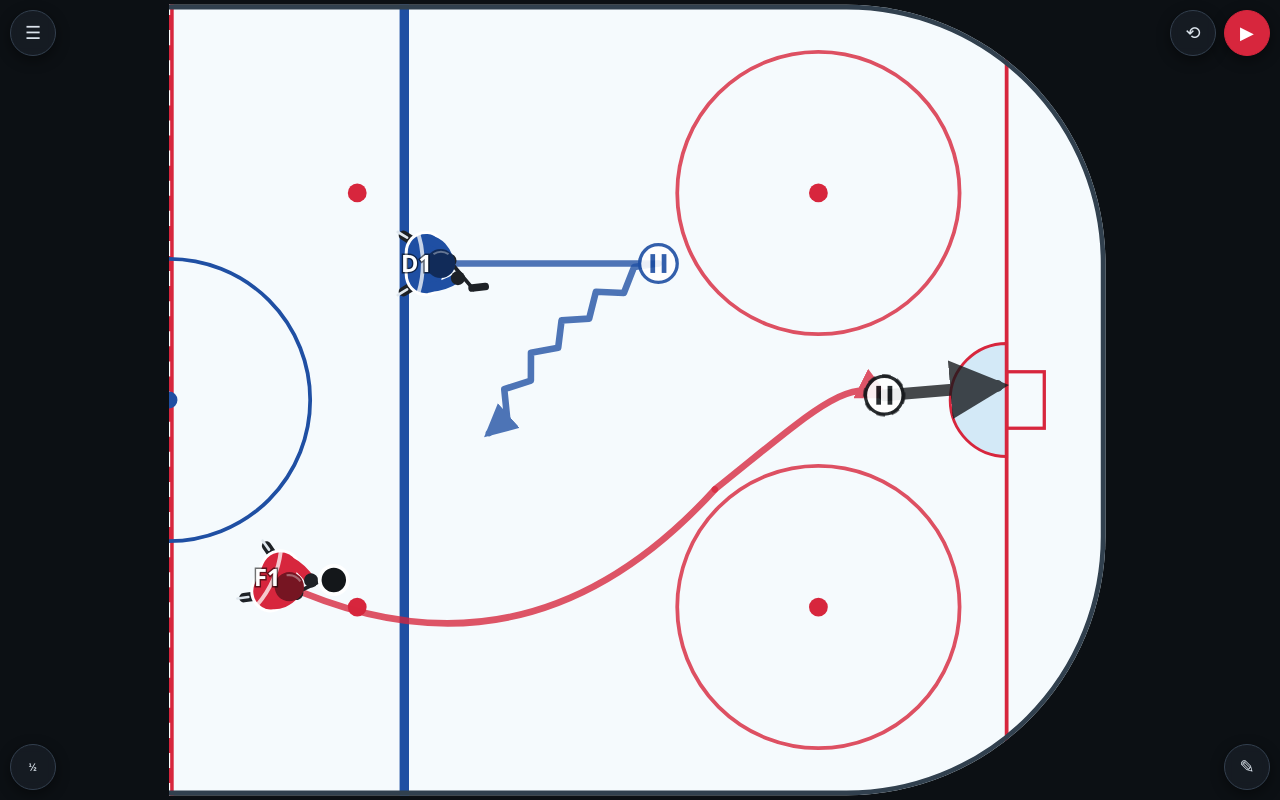
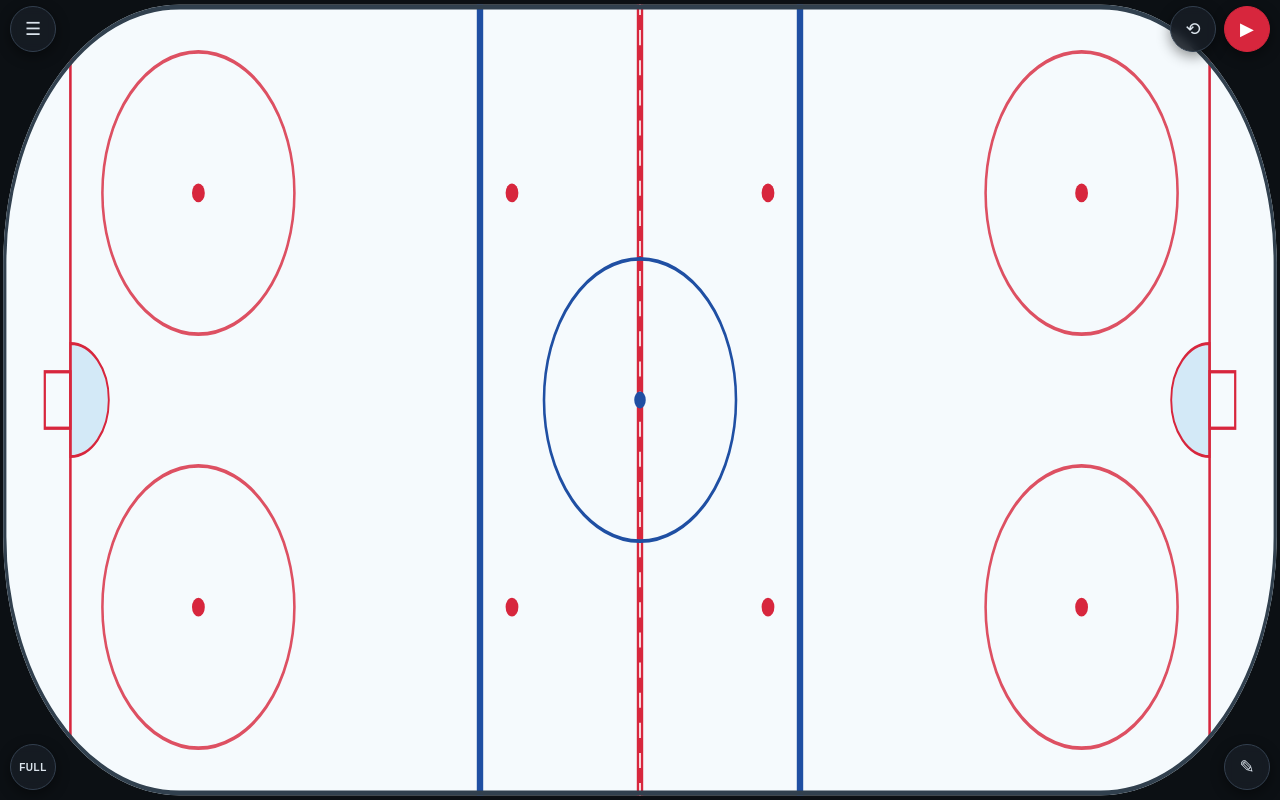
Before and after one commit to Snitzer-Family/drill-board, a React (Vite) app: page / in a window 1280 px wide. Built offline with nearby package versions, Linux system fonts and the light colour scheme.

Commit message:
Fill-screen ice with distortion-minimizing orientation, notch-band top controls, blank default board

```diff
--- a/src/hockey-drill-animator.jsx
+++ b/src/hockey-drill-animator.jsx
@@ -32,14 +32,7 @@ const COLORS = ["#d7263d", "#1f4fa3", "#1f8a4c", "#e0731d", "#22262b", "#7a3fa8"
 const SPEED = { carry: 1, pass: 3, shot: 6 };
 const vb = m => VIEWS[m].join(" ");
 
-const DEFAULT_TEXT = `# F1 (lefty) wheels with the puck on his stick, releases at the dot, shot
-RINK half
-PIECE F1 player 112 62 #d7263d F1 hand=L
-PIECE D1 player 128 28 #1f4fa3 D1 speed=0.9
-PIECE PK1 puck 176 42 on=F1
-PATH F1 Q 138,74 158,52 RATE 1.4 C 168,44 172,40 176,42
-PATH D1 L 152,28 STOP 1 BWD RATE 0.8 Q 140,34 134,46
-PATH PK1 STOP 0.3 SHOT L 188,41
+const DEFAULT_TEXT = `RINK full
 `;
 
 /* ---------------- text format ---------------- */
@@ -467,12 +460,15 @@ export default function DrillAnimator() {
     return () => ro.disconnect();
   }, []);
   const [mxF, myF, vwF, vhF] = VIEWS[rink];
-  const scaleN = Math.min(stageSize.w / vwF, stageSize.h / vhF);
-  const scaleR = Math.min(stageSize.w / vhF, stageSize.h / vwF);
-  const rotated = scaleR > scaleN * 1.02; // rotate 90° when it gives bigger ice
-  const fitScale = rotated ? scaleR : scaleN;
-  const canvasW = Math.max(50, (rotated ? vhF : vwF) * fitScale);
-  const canvasH = Math.max(20, (rotated ? vwF : vhF) * fitScale);
+  // Fill mode: the rink stretches to occupy the entire stage, both axes —
+  // no letterbox bands. Orientation is chosen to minimize distortion by
+  // comparing the stage aspect to the rink's aspect both ways (log scale
+  // so "2x too wide" and "2x too tall" weigh equally).
+  const sa = stageSize.w / Math.max(1, stageSize.h);
+  const rotated =
+    Math.abs(Math.log(sa / (vhF / vwF))) < Math.abs(Math.log(sa / (vwF / vhF)));
+  const canvasW = Math.max(50, stageSize.w);
+  const canvasH = Math.max(20, stageSize.h);
   // maps rink coords into the rotated viewBox: (x,y) -> (my+vh-y, x-mx)
   const sceneTransform = rotated ? `rotate(90) translate(${-mxF} ${-(myF + vhF)})` : undefined;
   const screenRot = rotated ? 90 : 0;
@@ -1288,16 +1284,18 @@ export default function DrillAnimator() {
         .hd-fab.draw-on { background:#b58900; border-color:#b58900; }
         .hd-fab.play { background:#d7263d; border-color:#d7263d; color:#fff; }
         .hd-fab small { font-size:10px; font-weight:800; letter-spacing:.05em; }
-        .hd-tl { top:calc(10px + env(safe-area-inset-top)); left:calc(10px + env(safe-area-inset-left)); }
-        .hd-tr { top:calc(10px + env(safe-area-inset-top)); right:calc(10px + env(safe-area-inset-right)); }
-        .hd-tr2 { top:calc(10px + env(safe-area-inset-top)); right:calc(64px + env(safe-area-inset-right)); }
+        /* top controls live up in the notch/status-bar band — the corners
+           beside a notch are visible screen, so only horizontal insets apply */
+        .hd-tl { top:6px; left:calc(10px + env(safe-area-inset-left)); }
+        .hd-tr { top:6px; right:calc(10px + env(safe-area-inset-right)); }
+        .hd-tr2 { top:6px; right:calc(64px + env(safe-area-inset-right)); }
         .hd-bl { bottom:calc(10px + env(safe-area-inset-bottom)); left:calc(10px + env(safe-area-inset-left)); }
         .hd-br { bottom:calc(10px + env(safe-area-inset-bottom)); right:calc(10px + env(safe-area-inset-right)); }
         /* corner menus */
         .hd-menu { position:absolute; z-index:45; background:#1a222c; border:1px solid #33404f;
           border-radius:12px; padding:10px 12px; box-shadow:0 8px 24px rgba(0,0,0,.5);
           display:flex; flex-direction:column; gap:8px; width:230px; max-height:70vh; overflow-y:auto; }
-        .hd-menu.tl { top:calc(62px + env(safe-area-inset-top)); left:calc(10px + env(safe-area-inset-left)); }
+        .hd-menu.tl { top:58px; left:calc(10px + env(safe-area-inset-left)); }
         .hd-menu.bl { bottom:calc(62px + env(safe-area-inset-bottom)); left:calc(10px + env(safe-area-inset-left)); }
         .hd-menu.br { bottom:calc(62px + env(safe-area-inset-bottom)); right:calc(10px + env(safe-area-inset-right)); }
         .hd-mh { font-size:11px; letter-spacing:.12em; text-transform:uppercase; color:#8b99a8; }
@@ -1361,7 +1359,7 @@ export default function DrillAnimator() {
         <div className="hd-canvas" style={{ width: canvasW, height: canvasH }}>
           <svg ref={svgRef} className="hd-ice"
             viewBox={rotated ? `0 0 ${vhF} ${vwF}` : vb(rink)}
-            preserveAspectRatio="xMidYMid meet"
+            preserveAspectRatio="none"
             onPointerDown={onSvgDown} onPointerMove={onSvgMove}
             onPointerUp={onSvgUp} onPointerCancel={onSvgUp}>
             <defs>
```
